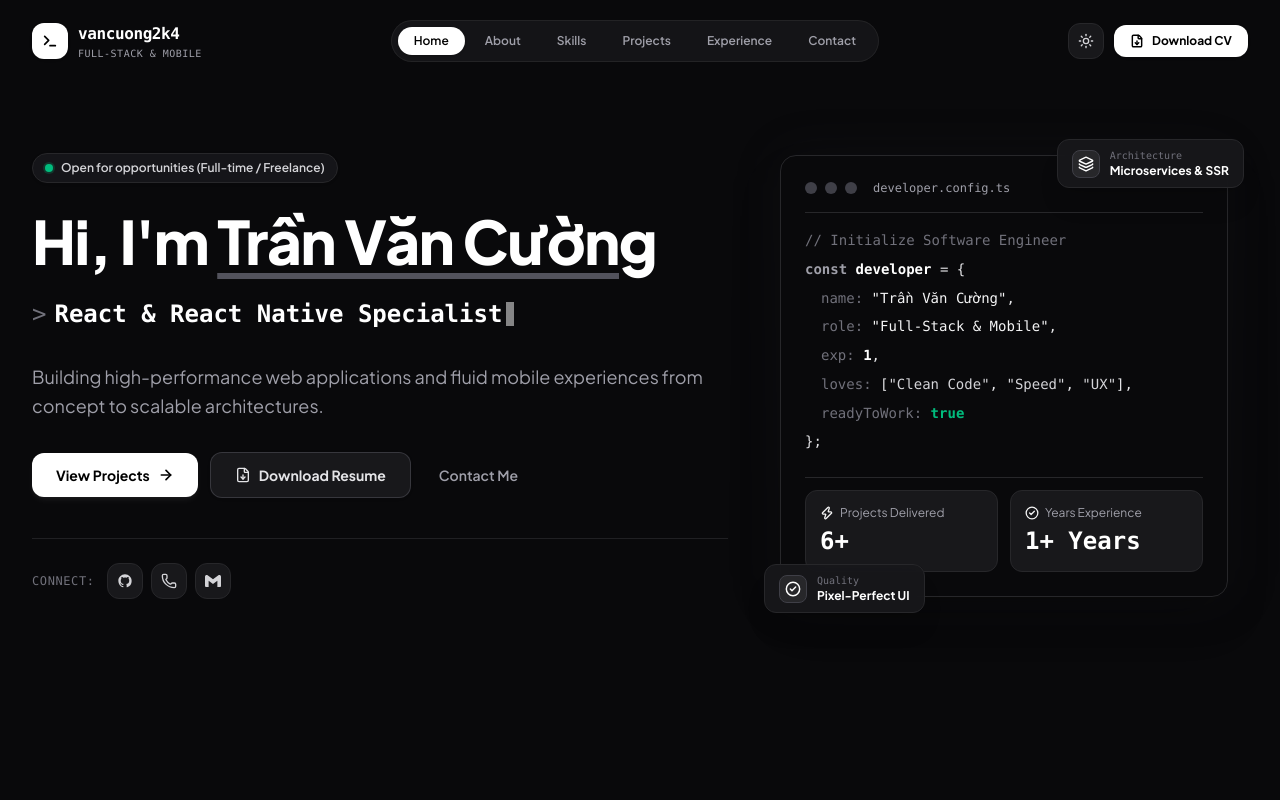
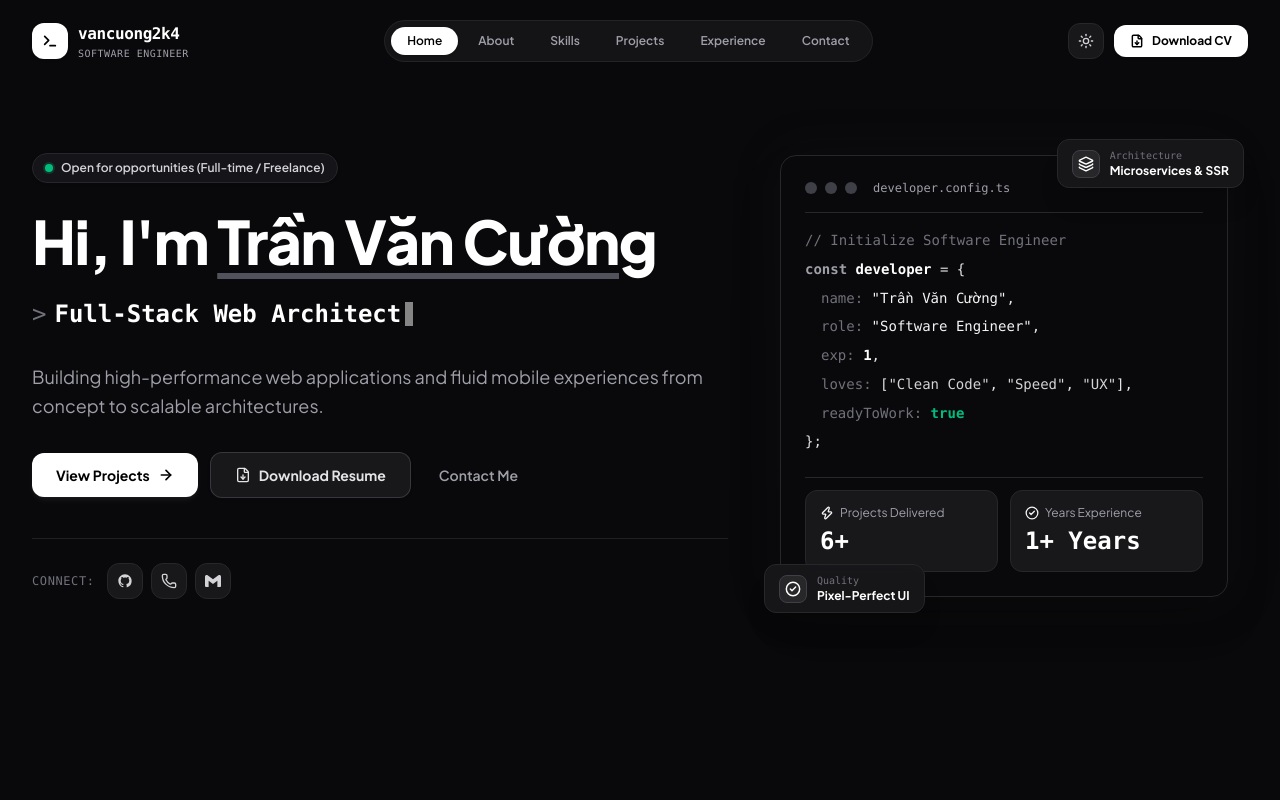
Before and after one commit to vancuong2k4/portfolio, a React (Vite) app: page / in a window 1280 px wide. Shown: the top 800 px of the page. Built offline with nearby package versions, Linux system fonts and the light colour scheme.

Commit message:
feat: update professional title to Software Engineer across site and SEO metadata

```diff
--- a/index.html
+++ b/index.html
@@ -10,18 +10,18 @@
     <meta name="viewport" content="width=device-width, initial-scale=1.0" />
 
     <!-- Primary Meta Tags -->
-    <title>Trần Văn Cường | Full-Stack & Mobile Developer</title>
+    <title>Trần Văn Cường | Software Engineer</title>
     <meta
       name="title"
-      content="Trần Văn Cường | Full-Stack & Mobile Developer"
+      content="Trần Văn Cường | Software Engineer"
     />
     <meta
       name="description"
-      content="Professional Portfolio of Trần Văn Cường (vancuong2k4) - Full-Stack & Mobile Developer specializing in React, Next.js, React Native, Node.js, and modern cloud architectures."
+      content="Professional Portfolio of Trần Văn Cường (vancuong2k4) - Software Engineer specializing in React, Next.js, React Native, Node.js, and modern cloud architectures."
     />
     <meta
       name="keywords"
-      content="Trần Văn Cường, vancuong2k4, Full-Stack Developer, Mobile Developer, React, React Native, Next.js, Node.js, TypeScript, Đại học Văn Hiến, VHU, Software Engineer Portfolio"
+      content="Trần Văn Cường, vancuong2k4, Software Engineer, Full-Stack Developer, Mobile Developer, React, React Native, Next.js, Node.js, TypeScript, Đại học Văn Hiến, VHU, Software Engineer Portfolio"
     />
     <meta name="author" content="Trần Văn Cường" />
     <meta name="robots" content="index, follow, max-snippet:-1, max-image-preview:large, max-video-preview:-1" />
@@ -35,11 +35,11 @@
     <meta property="og:site_name" content="Trần Văn Cường Portfolio" />
     <meta
       property="og:title"
-      content="Trần Văn Cường | Full-Stack & Mobile Developer"
+      content="Trần Văn Cường | Software Engineer"
     />
     <meta
       property="og:description"
-      content="Professional Portfolio of Trần Văn Cường (vancuong2k4) - Full-Stack & Mobile Developer specializing in high-performance web & mobile applications."
+      content="Professional Portfolio of Trần Văn Cường (vancuong2k4) - Software Engineer specializing in high-performance web & mobile applications."
     />
     <meta property="og:image" content="https://www.vancuong-official.id.vn/avatar.jpg" />
     <meta property="og:locale" content="vi_VN" />
@@ -49,11 +49,11 @@
     <meta property="twitter:url" content="https://www.vancuong-official.id.vn" />
     <meta
       property="twitter:title"
-      content="Trần Văn Cường | Full-Stack & Mobile Developer"
+      content="Trần Văn Cường | Software Engineer"
     />
     <meta
       property="twitter:description"
-      content="Professional Portfolio of Trần Văn Cường (vancuong2k4) - Full-Stack & Mobile Developer specializing in high-performance web & mobile applications."
+      content="Professional Portfolio of Trần Văn Cường (vancuong2k4) - Software Engineer specializing in high-performance web & mobile applications."
     />
     <meta property="twitter:image" content="https://www.vancuong-official.id.vn/avatar.jpg" />
 
@@ -67,7 +67,7 @@
           "@id": "https://www.vancuong-official.id.vn/#person",
           "name": "Trần Văn Cường",
           "alternateName": ["vancuong2k4", "Cuong Tran"],
-          "jobTitle": "Full-Stack & Mobile Developer",
+          "jobTitle": "Software Engineer",
           "description": "Software engineer specializing in React, Next.js, React Native, Node.js, and modern cloud architectures.",
           "url": "https://www.vancuong-official.id.vn",
           "image": "https://www.vancuong-official.id.vn/avatar.jpg",
@@ -86,6 +86,7 @@
             "https://github.com/vancuong2k4"
           ],
           "knowsAbout": [
+            "Software Engineering",
             "React",
             "React Native",
             "Next.js",
@@ -104,7 +105,7 @@
           "@type": "WebSite",
           "@id": "https://www.vancuong-official.id.vn/#website",
           "url": "https://www.vancuong-official.id.vn",
-          "name": "Trần Văn Cường | Full-Stack & Mobile Developer Portfolio",
+          "name": "Trần Văn Cường | Software Engineer Portfolio",
           "publisher": {
             "@id": "https://www.vancuong-official.id.vn/#person"
           },
--- a/src/components/Hero.tsx
+++ b/src/components/Hero.tsx
@@ -212,7 +212,7 @@ export const Hero: React.FC = () => {
                     </p>
                     <p className="pl-4">
                       <span className="text-zinc-500">role:</span>{' '}
-                      <span className="text-zinc-900 dark:text-zinc-100 font-medium">"Full-Stack &amp; Mobile"</span>,
+                      <span className="text-zinc-900 dark:text-zinc-100 font-medium">"Software Engineer"</span>,
                     </p>
                     <p className="pl-4">
                       <span className="text-zinc-500">exp:</span>{' '}
--- a/src/components/Navbar.tsx
+++ b/src/components/Navbar.tsx
@@ -77,7 +77,7 @@ export const Navbar: React.FC = () => {
               vancuong2k4
             </span>
             <span className="text-[10px] uppercase font-mono tracking-wider text-zinc-500 dark:text-zinc-400">
-              Full-Stack & Mobile
+              Software Engineer
             </span>
           </div>
         </a>
--- a/src/data/portfolioData.ts
+++ b/src/data/portfolioData.ts
@@ -4,17 +4,17 @@ export const profileData: Profile = {
   name: "Trần Văn Cường",
   nickname: "vancuong2k4",
   avatarUrl: "/avatar.jpg",
-  role: "Full-Stack & Mobile Developer",
+  role: "Software Engineer",
   titles: [
+    "Software Engineer",
     "Full-Stack Web Architect",
     "React & React Native Specialist",
     "Node.js & Cloud Engineer",
-    "Cross-Platform Mobile Creator",
-    "Clean Code & UI/UX Enthusiast"
+    "Cross-Platform Mobile Creator"
   ],
   shortBio: "Building high-performance web applications and fluid mobile experiences from concept to scalable architectures.",
   aboutParagraphs: [
-    "I am a Full-Stack & Mobile Developer with hands-on experience designing, developing, and optimizing modern web and mobile applications.",
+    "I am a Software Engineer with hands-on experience designing, developing, and optimizing modern web and mobile applications.",
     "My core strength lies in combining solid backend architecture (Node.js, PostgreSQL, Docker) with pixel-perfect frontend and mobile craftsmanship (React, Next.js, React Native, Tailwind CSS, TypeScript).",
     "I adhere strictly to the engineering ethos: Clean code, scalable design patterns, and maximizing performance and value for end users."
   ],
@@ -245,7 +245,7 @@ export const experiencesData: Experience[] = [
   {
     id: "exp-2",
     period: "2021 - 2023",
-    role: "Intern Full-Stack & Mobile Developer",
+    role: "Intern Software Engineer",
     company: "Vanguard Digital Lab",
     companyUrl: "https://example.com",
     location: "Ho Chi Minh City",
```
